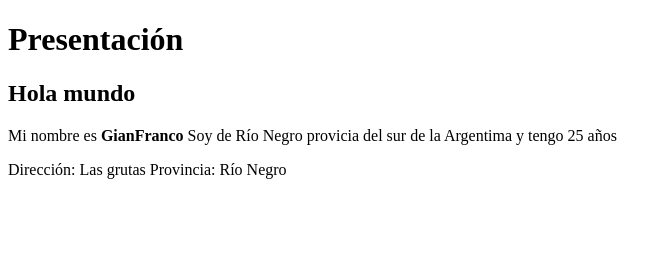
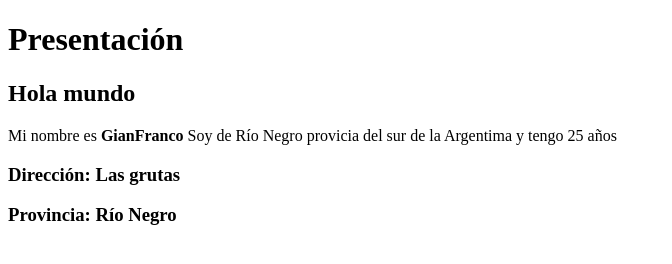
Before and after one commit to gfrancoranucci/cursofullst23k, a plain HTML site: page clase2/index.html in a window 1280 px wide. Shown: the whole page, without its empty margins (0-672 px from the left). Drawn offline with Linux system fonts and the light colour scheme.

Commit message:
actualizando index

```diff
--- a/clase2/index.html
+++ b/clase2/index.html
@@ -14,8 +14,8 @@
         <p> Mi nombre es <b>GianFranco</b> Soy de Río Negro provicia del sur de la Argentima y tengo 25 años</p>
     </main>
     <footer>
-        Dirección: Las grutas
-        Provincia: Río Negro
+        <h3>Dirección: Las grutas</h3>
+        <h3>Provincia: Río Negro</h3>
     </footer>
 </body>
 </html>
```
